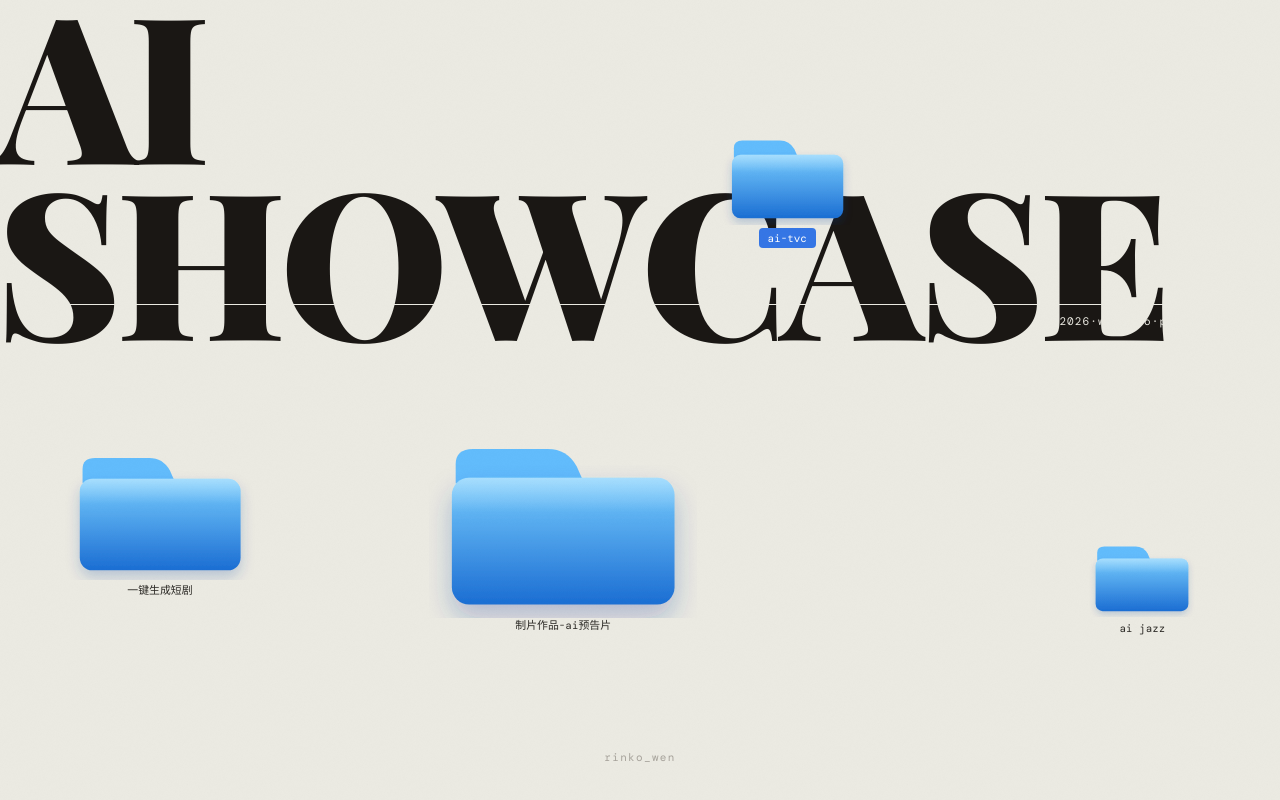
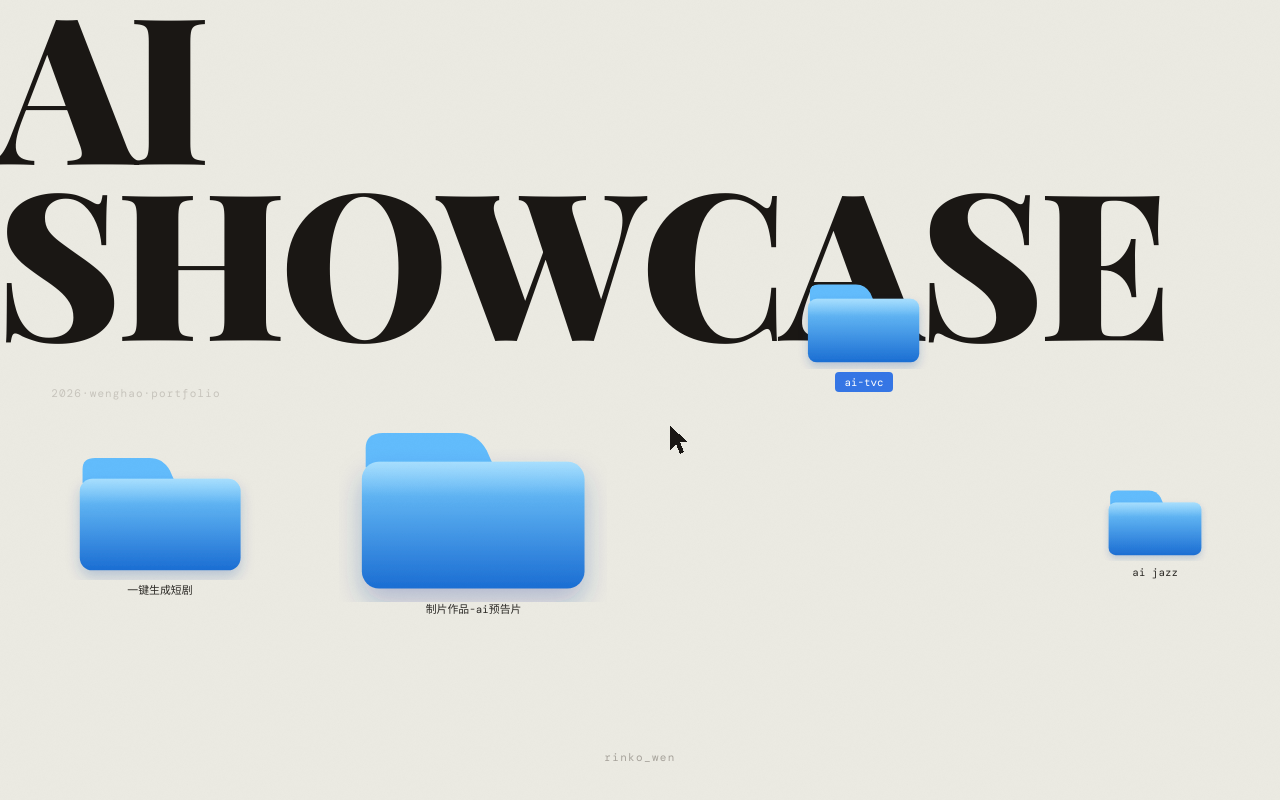
Before and after one commit to Rinko-O9/rinko-website, a plain HTML site: page index.html in a window 1280 px wide. Drawn offline with nearby package versions, Linux system fonts and the light colour scheme.

Commit message:
restore scattered folder layout

```diff
--- a/index.html
+++ b/index.html
@@ -51,7 +51,7 @@
     /* ── Rule ── */
     .rule {
       position: absolute;
-      top: 38%;
+      top: 47%;
       left: 4%;
       right: 4%;
       height: 1px;
@@ -61,10 +61,10 @@
     /* ── Meta ── */
     .meta {
       position: absolute;
-      top: calc(38% + 10px);
-      right: 4%;
+      top: calc(47% + 10px);
+      left: 4%;
       font-size: 11px;
-      color: #ECEBE3;
+      color: #C8C5BD;
       letter-spacing: 0.1em;
     }
 
@@ -245,7 +245,7 @@
 
 <!-- ── ai-tvc (右上，蓝色选中) ── -->
 <div class="folder"
-     style="left: 57%; top: 16%; transform: rotate(3.4deg);"
+     style="left: 63%; top: 34%; transform: rotate(3.4deg);"
      data-type="coming" data-label="ai-tvc">
   <svg class="fsvg" style="width:clamp(90px,9vw,136px);height:auto;"
        viewBox="0 0 120 96" xmlns="http://www.w3.org/2000/svg" overflow="visible">
@@ -268,7 +268,7 @@
 
 <!-- ── 制片作品 (中央大) ── -->
 <div class="folder"
-     style="left: 35%; top: 53%; transform: rotate(-2.2deg);"
+     style="left: 28%; top: 51%; transform: rotate(-2.2deg);"
      data-type="coming" data-label="制片作品-ai预告片">
   <svg class="fsvg" style="width:clamp(160px,18vw,268px);height:auto;"
        viewBox="0 0 120 96" xmlns="http://www.w3.org/2000/svg" overflow="visible">
@@ -314,7 +314,7 @@
 
 <!-- ── AI Jazz (右下，音频) ── -->
 <div class="folder"
-     style="right: 7%; top: 67%; transform: rotate(-1.8deg);"
+     style="right: 6%; top: 60%; transform: rotate(-1.8deg);"
      data-type="audio" data-netease="3358142132" data-label="ai jazz">
   <svg class="fsvg" style="width:clamp(70px,7.5vw,100px);height:auto;"
        viewBox="0 0 120 96" xmlns="http://www.w3.org/2000/svg" overflow="visible">
@@ -333,6 +333,15 @@
     <rect x="2" y="28" width="116" height="35" rx="9" fill="url(#sh4)"/>
   </svg>
   <span class="flabel">ai jazz</span>
+</div>
+
+<!-- ── Static cursor decoration ── -->
+<div style="position:absolute;left:52%;top:53%;pointer-events:none;user-select:none;">
+  <svg width="28" height="32" viewBox="0 0 14 16" xmlns="http://www.w3.org/2000/svg" shape-rendering="crispEdges">
+    <path d="M2,1 L2,13 L5,10 L7,15 L9,14 L7,9 L11,9 Z"
+          fill="#1A1714" stroke="#ECEBE3" stroke-width="1.3"
+          stroke-linejoin="round" paint-order="stroke fill"/>
+  </svg>
 </div>
 
 <div class="byline">rinko_wen</div>
```
